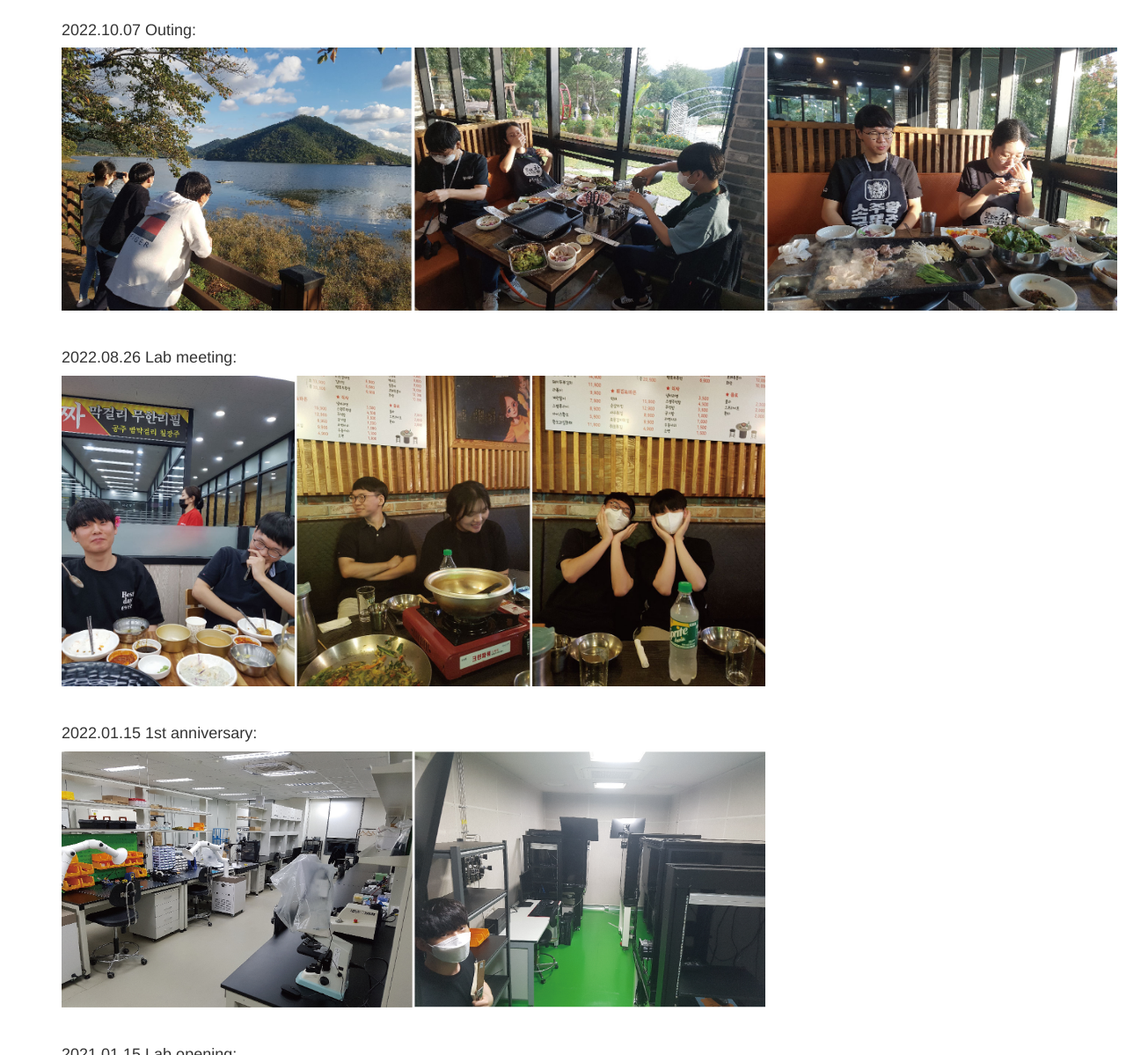
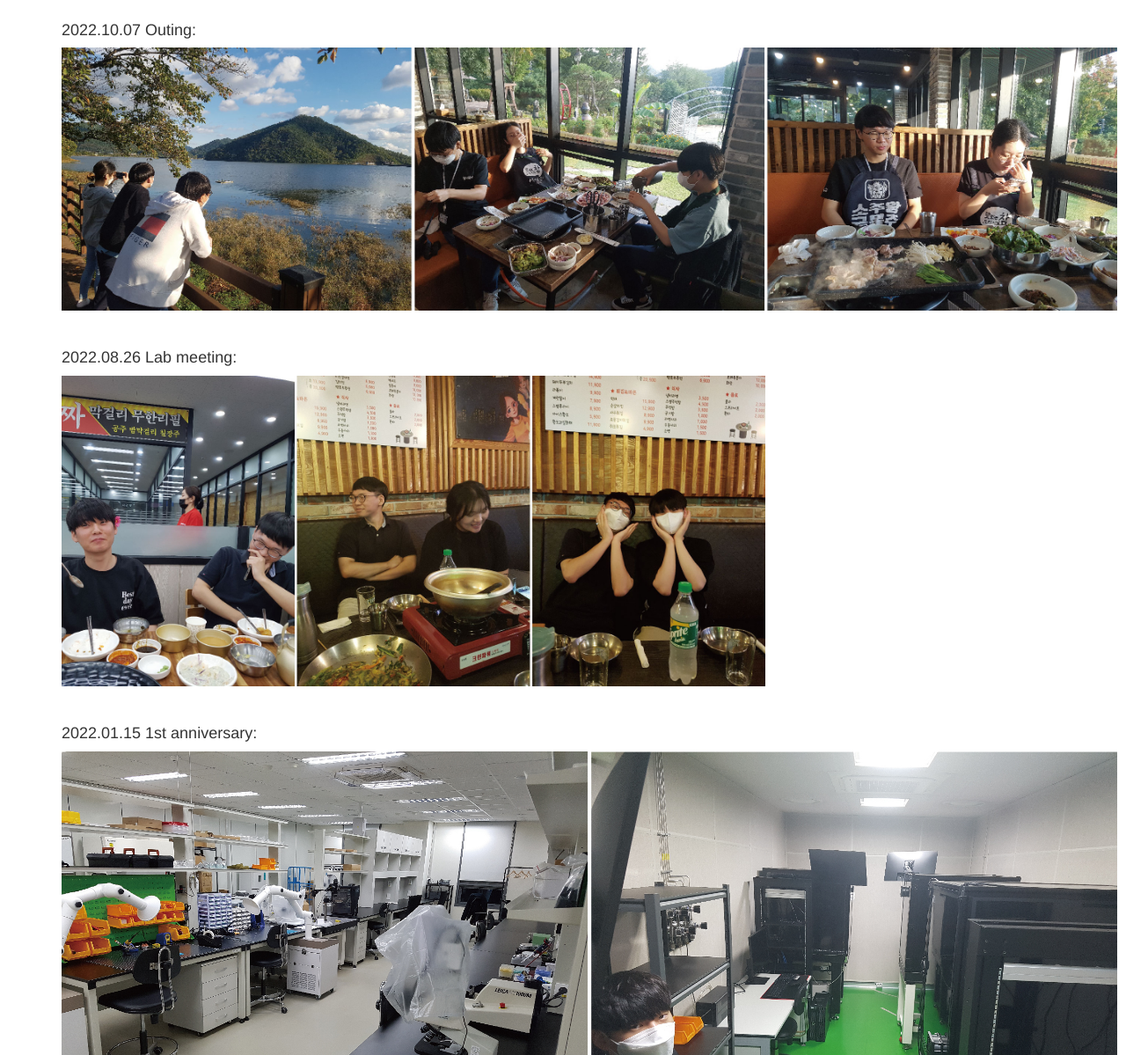
Before and after one commit to kleelab/kleelab.github.io, a Jekyll site: the page built from photos.html, in a window 1280 px wide. Shown: the part 1060-2259 px from the top of the page at 88% size. Built offline with Jekyll 4.4.1, drawn with Linux system fonts in a browser that asks for light colours; nearby versions of some CDN libraries; a style sheet for code colours, icons or effects is not loaded; grey boxes are pictures that could not be loaded.

Commit message:
Update photos.html

```diff
--- a/photos.html
+++ b/photos.html
@@ -26,13 +26,13 @@ layout: default
 
 <h4>2022.01.15 1st anniversary:</h4>
       <p>
-       <img src="/images/20220115.jpg" width="800">
+       <img src="/images/20220115.jpg" width="1200">
       </p>
 <br>
 
 <h4>2021.01.15 Lab opening:</h4>
       <p>
-      <img src="/images/20210115.jpg" width="800">
+      <img src="/images/20210115.jpg" width="1200">
       </p>
 <br>
 
```
